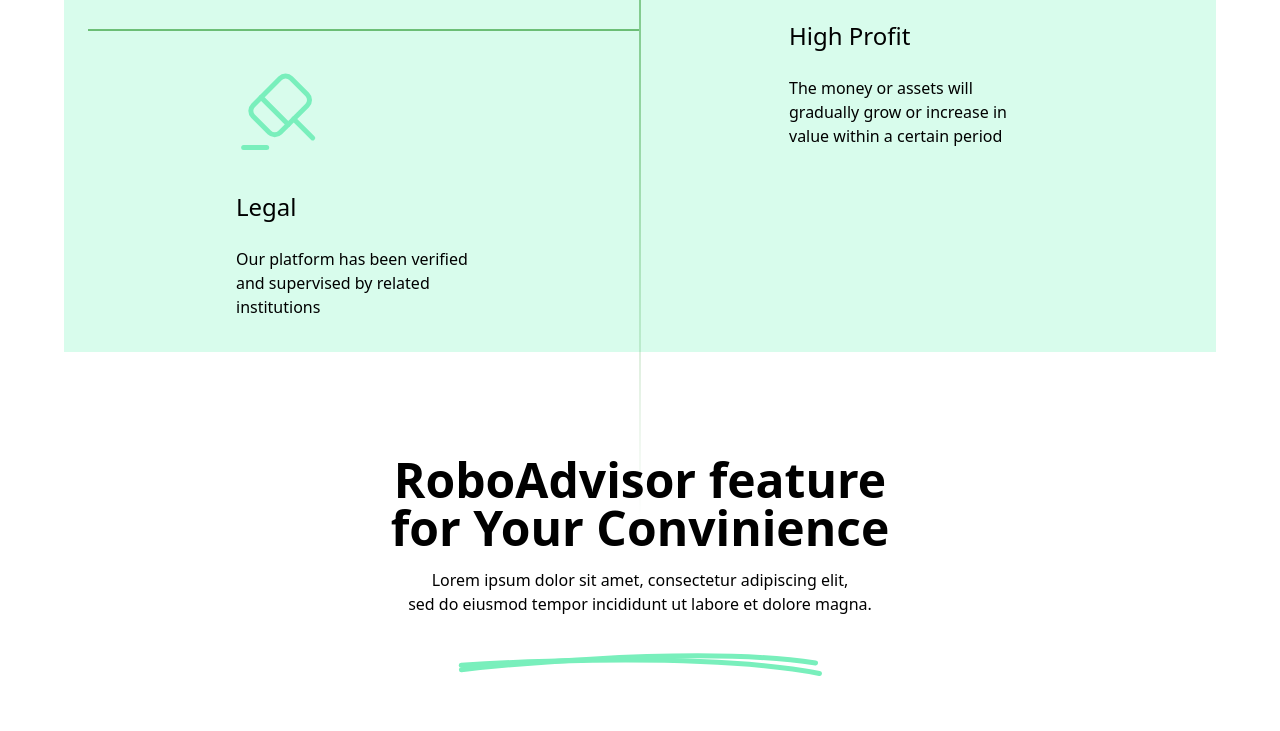
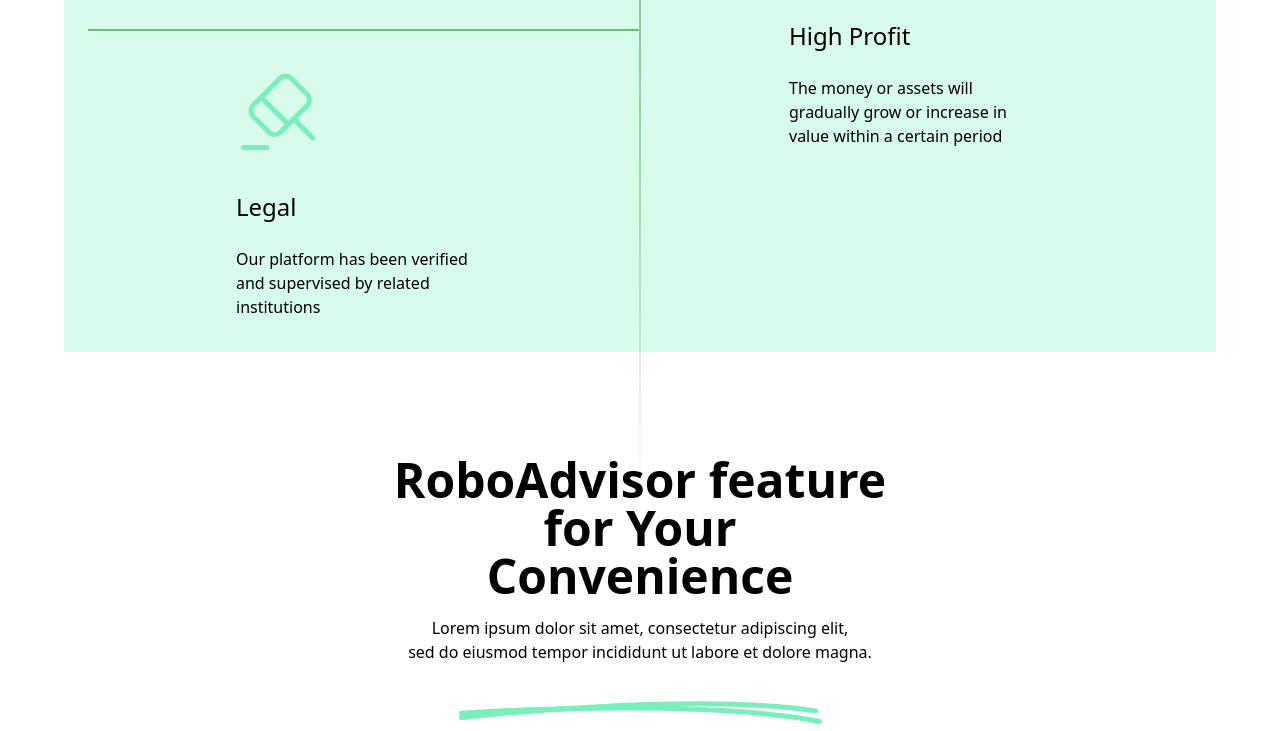
Before and after one commit to hizikNewton/roboAdvisor, a React (Create React App) app in the folder packages/robo-advisor-frontend/: page / in a window 1280 px wide. Shown: the part 2611-3342 px from the top of the page. Built offline with nearby package versions, Linux system fonts and the light colour scheme; no server answers.

Commit message:
publish frontend

```diff
--- a/packages/robo-advisor-frontend/src/components/Section.tsx
+++ b/packages/robo-advisor-frontend/src/components/Section.tsx
@@ -18,7 +18,7 @@ const Section = ({
         className={`flex flex-col items-center max-w-6xl  pt-6 px-4 mx-auto mb-20 sm:px-6 ${classes}`}
       >
         <div className="mb-4 text-5xl w-[500px] font-bold text-center ">
-          {title ?? `Our Best Services for Your Convinience`}
+          {title ?? `Our Best Services for Your Convenience`}
         </div>
         <div className="mb-8 text-base font-normal text-center">
           Lorem ipsum dolor sit amet, consectetur adipiscing elit, <br />
--- a/packages/robo-advisor-frontend/src/partials/RiskFeature.jsx
+++ b/packages/robo-advisor-frontend/src/partials/RiskFeature.jsx
@@ -123,7 +123,7 @@ const RiskFeature = () => {
           </div>
         </button>
       )}
-      <Section title="RoboAdvisor feature for Your Convinience">
+      <Section title="RoboAdvisor feature for Your Convenience">
         <div className="flex w-full items-center ">
           <div className="w-[50%] h-full">
             <SvgRiskprofile setSelected={setSelected} />
```
